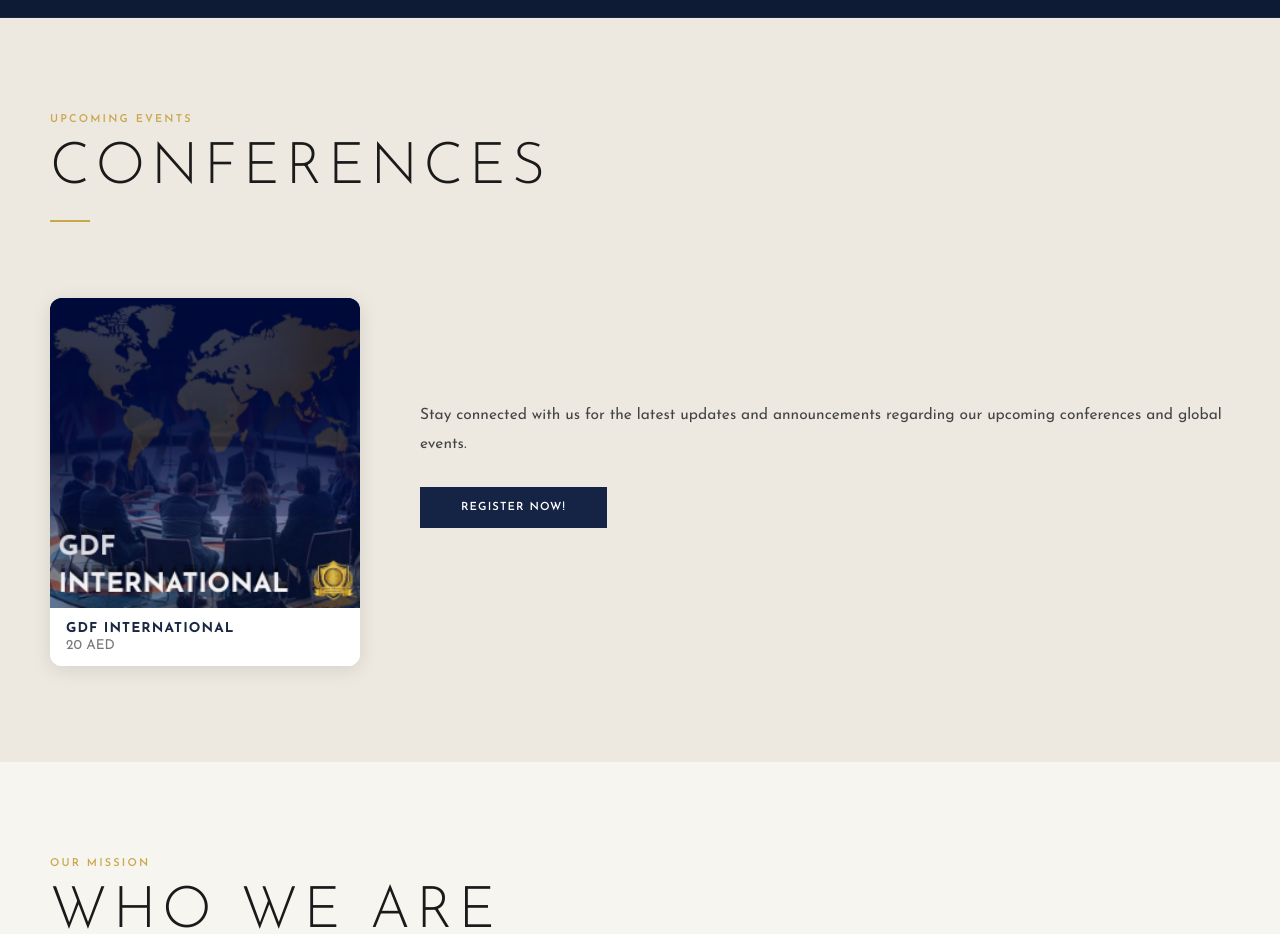
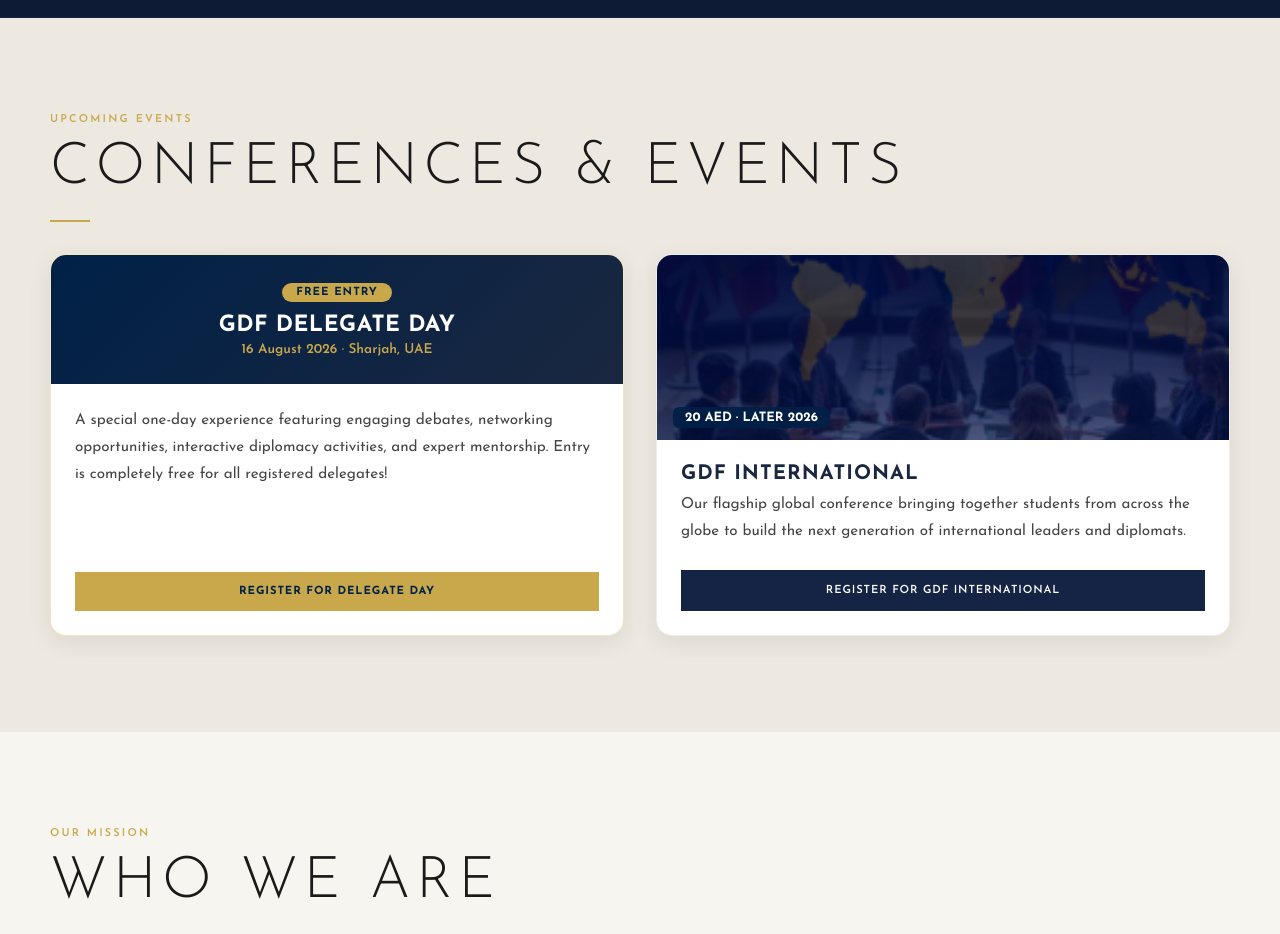
Before and after one commit to Atharv190912/GDF, a Next.js app: page / in a window 1280 px wide. Shown: the part 840-1774 px from the top of the page. Built offline with nearby package versions, Linux system fonts and the light colour scheme.

Commit message:
Update app/page.tsx via API

```diff
--- a/app/page.tsx
+++ b/app/page.tsx
@@ -106,36 +106,54 @@
   </div>
 </div>
 
-{/* CONFERENCES */}
+{/* CONFERENCES & EVENTS */}
 <section id="conferences" className="pad" style={{ background: 'var(--beige)' }}>
   <div className="wrap" style={{ position: 'relative', zIndex: '1' }}>
     <p className="tag">Upcoming Events</p>
-    <h2 className="h2">Conferences</h2>
+    <h2 className="h2">Conferences &amp; Events</h2>
     <div className="divider"></div>
 
-    <div style={{ display: 'flex', alignItems: 'center', gap: '60px', flexWrap: 'wrap' }}>
+    <div style={{ display: 'grid', gridTemplateColumns: 'repeat(auto-fit, minmax(320px, 1fr))', gap: '32px', alignItems: 'stretch' }}>
 
-      {/* Card */}
-<div className="conf-grid" style={{ flexShrink: '0', maxWidth: '310px', width: '100%' }}>
-  <div style={{ background: '#ffffff', borderRadius: '12px', overflow: 'hidden', boxShadow: '0 4px 20px rgba(0,0,0,0.1)', cursor: 'default' }}>
+      {/* Frame 1 (Left): GDF DELEGATE DAY */}
+      <div style={{ background: '#ffffff', borderRadius: '16px', overflow: 'hidden', boxShadow: '0 6px 25px rgba(0,0,0,0.08)', display: 'flex', flexDirection: 'column', border: '1px solid rgba(212,175,55,0.3)' }}>
+        <div style={{ background: 'linear-gradient(135deg, #002147 0%, #1a2740 100%)', padding: '28px 24px', color: '#fff', textAlign: 'center', position: 'relative' }}>
+          <span style={{ background: 'var(--gold)', color: '#002147', fontSize: '0.7rem', fontWeight: '800', padding: '4px 14px', borderRadius: '20px', textTransform: 'uppercase', letterSpacing: '1px', display: 'inline-block', marginBottom: '12px' }}>FREE ENTRY</span>
+          <h3 style={{ fontSize: '1.4rem', fontWeight: '800', margin: '0 0 6px 0', letterSpacing: '0.5px', color: '#ffffff' }}>GDF DELEGATE DAY</h3>
+          <p style={{ fontSize: '0.85rem', color: 'var(--gold)', fontWeight: '600', margin: '0' }}>16 August 2026 · Sharjah, UAE</p>
+        </div>
+        <div style={{ padding: '24px', display: 'flex', flexDirection: 'column', flex: '1', justifyContent: 'space-between' }}>
+          <p style={{ fontSize: '.95rem', color: 'var(--muted)', lineHeight: '1.75', marginBottom: '24px' }}>
+            A special one-day experience featuring engaging debates, networking opportunities, interactive diplomacy activities, and expert mentorship. Entry is completely free for all registered delegates!
+          </p>
+          <div>
+            <button className="btn-sq-solid" onClick={() => { if (typeof window !== 'undefined' && (window as any).openDelegateDayReg) (window as any).openDelegateDayReg(); }} style={{ width: '100%', padding: '14px 20px', letterSpacing: '.08em', background: 'var(--gold)', color: '#002147', border: 'none', fontWeight: '700' }}>
+              REGISTER FOR DELEGATE DAY
+            </button>
+          </div>
+        </div>
+      </div>
 
-    {/* Image fills top */}
-    <img src="images/GDFI.png" style={{ width: '100%', height: 'auto', objectFit: 'contain', display: 'block', background: '#1a2740' }} />
-
-    {/* Text section: clean white box below */}
-    <div style={{ background: '#ffffff', padding: '14px 16px' }}>
-      <div style={{ fontSize: '.85rem', fontWeight: '700', letterSpacing: '.08em', textTransform: 'uppercase', color: '#1a2740' }}>GDF International</div>
-      <div style={{ fontSize: '.85rem', color: '#777', marginTop: '4px' }}>20 AED</div>
-    </div>
-
-  </div>
-</div>
-
-      {/* Write-up + button */}
-      <div style={{ flex: '1', minWidth: '240px', display: 'flex', flexDirection: 'column', justifyContent: 'center', paddingTop: '8px' }}>
-        <p style={{ fontSize: '.97rem', color: 'var(--muted)', lineHeight: '1.85', marginBottom: '28px' }}>Stay connected with us for the latest updates and announcements regarding our upcoming conferences and global events.</p>
-        <div>
-          <button className="btn-sq-solid" onClick={() => { if (typeof window !== 'undefined' && (window as any).openReg) (window as any).openReg(); }} style={{ padding: '14px 40px', letterSpacing: '.1em' }}>REGISTER NOW!</button>
+      {/* Frame 2 (Right): GDF INTERNATIONAL */}
+      <div style={{ background: '#ffffff', borderRadius: '16px', overflow: 'hidden', boxShadow: '0 6px 25px rgba(0,0,0,0.08)', display: 'flex', flexDirection: 'column', border: '1px solid #eee' }}>
+        <div style={{ background: '#1a2740', padding: '0', position: 'relative' }}>
+          <img src="images/GDFI.png" style={{ width: '100%', maxHeight: '185px', objectFit: 'cover', display: 'block' }} alt="GDF International" />
+          <div style={{ position: 'absolute', bottom: '12px', left: '16px', background: 'rgba(0,33,71,0.9)', backdropFilter: 'blur(4px)', padding: '4px 12px', borderRadius: '6px', color: '#fff', fontSize: '0.8rem', fontWeight: '700' }}>
+            20 AED · LATER 2026
+          </div>
+        </div>
+        <div style={{ padding: '24px', display: 'flex', flexDirection: 'column', flex: '1', justifyContent: 'space-between' }}>
+          <div>
+            <div style={{ fontSize: '1.25rem', fontWeight: '800', letterSpacing: '.05em', textTransform: 'uppercase', color: '#1a2740', marginBottom: '8px' }}>GDF International</div>
+            <p style={{ fontSize: '.95rem', color: 'var(--muted)', lineHeight: '1.75', marginBottom: '24px' }}>
+              Our flagship global conference bringing together students from across the globe to build the next generation of international leaders and diplomats.
+            </p>
+          </div>
+          <div>
+            <button className="btn-sq-solid" onClick={() => { if (typeof window !== 'undefined' && (window as any).openReg) (window as any).openReg(); }} style={{ width: '100%', padding: '14px 20px', letterSpacing: '.08em' }}>
+              REGISTER FOR GDF INTERNATIONAL
+            </button>
+          </div>
         </div>
       </div>
 
```
